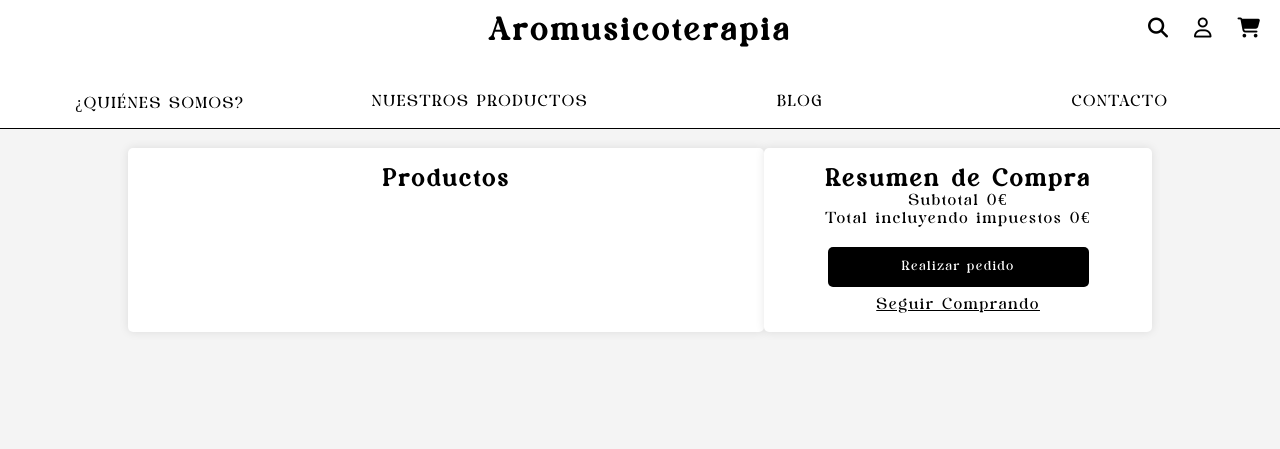
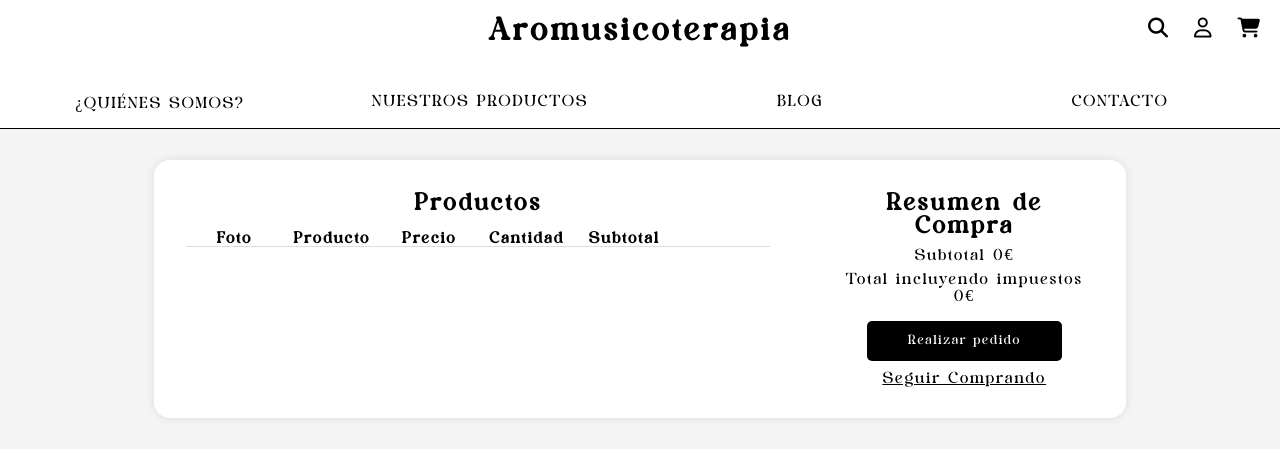
Before and after one commit to rebecanoya/PROYECTO-ESTETICA, a PHP site: page /public/html/Cesta.php in a window 1280 px wide. Shown: the top 449 px of the page. Run offline with PHP 8.4, Linux system fonts and the light colour scheme; some libraries are stand-ins or nearby versions.

Commit message:
css cesta

```diff
--- a/app/public/css/cesta.css
+++ b/app/public/css/cesta.css
@@ -11,25 +11,45 @@ header {
 }
 
 body {
-    font-family: Arial, sans-serif;
     margin: 0;
     padding: 0;
     background-color: #f4f4f4;
 }
 
+main {
+
+    display: flex;
+    align-items: center;
+    justify-content: center;
+    padding: 2em;
+
+}
+
 .container {
-    display: flex;
-    justify-content: space-between;
-    margin: 20px auto;
+
     width: 80%;
+    display: grid;
+    grid-template-columns: 2fr 1fr;
+    border-radius: 1em;
+    box-shadow: 0 0 10px rgba(0, 0, 0, 0.1);
+    background-color: white;
+
 }
+
 
 .products,
 .summary {
-    background-color: #fff;
-    padding: 20px;
-    border-radius: 5px;
-    box-shadow: 0 0 10px rgba(0, 0, 0, 0.1);
+    padding: 2em;
+
+
+}
+
+.summary {
+
+    display: flex;
+    flex-direction: column;
+    gap: 1em;
+    justify-content: space-between;
 
 }
 
@@ -42,12 +62,12 @@ body {
 }
 
 .products {
-    width: 60%;
+    display: flex;
+    flex-direction: column;
+    gap: 1em;
+
 }
 
-.summary {
-    width: 35%;
-}
 
 .products h2,
 .summary h2 {
@@ -59,13 +79,11 @@ body {
     padding: 0;
 }
 
-.products li {
-    margin-bottom: 10px;
-}
-
 .total {
+    display: flex;
+    flex-direction: column;
+    gap: 0.5em;
     text-align: center;
-    margin-bottom: 20px;
 }
 
 .checkout-btn,
@@ -87,43 +105,10 @@ body {
     background-color: black;
 }
 
-/* Estilos previos */
-
-.product {
-    display: flex;
-    justify-content: space-between;
-    border-bottom: 1px solid #ddd;
-    padding: 10px 0;
-}
-
-.product-info {
-    flex-grow: 1;
-}
-
-.product-info span {
-    margin-right: 10px;
-}
-
-.product-actions button {
-    background-color: #dc3545;
-    color: white;
-    border: none;
-    padding: 5px 10px;
-    border-radius: 5px;
-    cursor: pointer;
-}
-
-.product-actions button:hover {
-    background-color: #c82333;
-}
-
-/* Estilos previos */
-
 .product-titles {
-    display: flex;
-    justify-content: space-between;
+    display: grid;
+    grid-template-columns: repeat(6, 1fr);
     font-weight: bold;
-    margin-bottom: 5px;
 }
 
 .title {
@@ -135,17 +120,14 @@ body {
     display: flex;
     flex-direction: column;
     border-bottom: 1px solid #ddd;
-    padding: 10px 0;
+    gap: 1em;
 }
 
 .product-info {
-    display: flex;
-    justify-content: space-between;
+    display: grid;
+    grid-template-columns: repeat(6, 1fr);
     align-items: center;
-}
-
-.product-info span {
-    margin-right: 10px;
+    justify-items: center;
 }
 
 
--- a/app/public/css/general.css
+++ b/app/public/css/general.css
@@ -163,3 +163,27 @@ a {
     text-decoration: none;
 
 }
+
+.cantidad {
+    background-color: white;
+    text-align: center;
+    border-radius: 0%;
+    border: none;
+    display: flex;
+
+    & input[type="number"] {
+        background-color: transparent;
+        border: none;
+        width: 4em;
+        text-align: center;
+        border-radius: 1em;
+    }
+
+    & input[type="number"]::-webkit-inner-spin-button,
+    & input[type="number"]::-webkit-outer-spin-button {
+        -webkit-appearance: none;
+        margin: 0;
+    }
+
+
+}
--- a/app/public/html/Cesta.php
+++ b/app/public/html/Cesta.php
@@ -68,6 +68,14 @@ if (count($_SESSION["Carrito"])) {
         <div class="container">
             <div class="products">
                 <h2>Productos</h2>
+                <div class="product">
+                    <div class="product-titles">
+                        <span class="title">Foto</span>
+                        <span class="title">Producto</span>
+                        <span class="title">Precio</span>
+                        <span class="title">Cantidad</span>
+                        <span class="title">Subtotal</span>
+                    </div>
                     <?php
                     $subtotal = 0;
                     foreach ($productos as $producto) {
@@ -80,14 +88,7 @@ if (count($_SESSION["Carrito"])) {
                         $subtotal += $subtotalProducto;
 
                     ?>
-                    <div class="product">
-                        <div class="product-titles">
-                            <span class="title">Foto</span>
-                            <span class="title">Producto</span>
-                            <span class="title">Precio</span>
-                            <span class="title">Cantidad</span>
-                            <span class="title">Subtotal</span>
-                        </div>
+
                         <div class="product-info">
                             <span class="product-img">
                                 <img src="../img/productos/<?php echo $idProducto ?>.png" width="100px" alt="">
@@ -95,25 +96,26 @@ if (count($_SESSION["Carrito"])) {
                             <span class="product-name"><?php echo $nombreProducto ?></span>
                             <span class="product-price"><?php echo $precioProducto ?>€</span>
                             <div class="form-container">
-                                <div class="cantidadNumber">
+                                <div class="cantidad">
                                     <button class="menos" onclick="actualizarCarrito(event,-1,<?php echo $idProducto ?>,'reducir')">-</button>
                                     <input type="number" id="<?php echo $idProducto ?>" name="cantidad" value="<?php echo $cantidadProducto ?>">
                                     <button class="mas" onclick="actualizarCarrito(event,1,<?php echo $idProducto ?>,'add')">+</button>
                                 </div>
                             </div>
                             <span class="product-subtotal" id="precio<?php echo $idProducto ?>" data-precioBase="<?php echo $precioProducto ?>"><?php echo $subtotalProducto ?>€</span>
-                            <button class="eliminar" onclick=" eliminarProducto(<?php echo $idProducto ?>, 'eliminar'); ">Eliminar</button>
+                            <i class="fa-solid fa-trash-can iconButton" onclick=" eliminarProducto(<?php echo $idProducto ?>, 'eliminar'); "></i>
+                        </div>
+                    <?php } ?>
+
                 </div>
             </div>
-                <?php } ?>
-            </div>
             <div class="summary">
+                <div class="total">
                     <h2>Resumen de Compra</h2>
-                <div class="total">
                     <p id="subtotal">Subtotal <?php echo $subtotal ?>€</p>
                     <p id="subtotalImpuestos">Total incluyendo impuestos <?php echo $subtotal ?>€</p>
+                </div>
 
-                </div>
                 <div class="opciones">
                     <button class="checkout-btn">Realizar pedido</button>
                     <a href="./index.php" class="volverCompra">Seguir Comprando</a>
--- a/app/public/html/ProductoVista.php
+++ b/app/public/html/ProductoVista.php
@@ -64,7 +64,7 @@ if ($pedirBBDD) {
                     <div class="product-buttons">
                         <div class="container">
                             <div class="form-container">
-                                <div class="cantidadNumber">
+                                <div class="cantidad">
                                     <button class="menos" onclick="actualizarCantidad(event,-1,<?php echo $id ?>)">-</button>
                                     <input type="number" id="<?php echo $id ?>" name="cantidad" value="1">
                                     <button class="mas" onclick="actualizarCantidad(event,1,<?php echo $id ?>)">+</button>
```
Also changed, not shown: app/public/css/producto.css (+1 -29 lines). Lines whose indentation alone changed are shown as unchanged.
